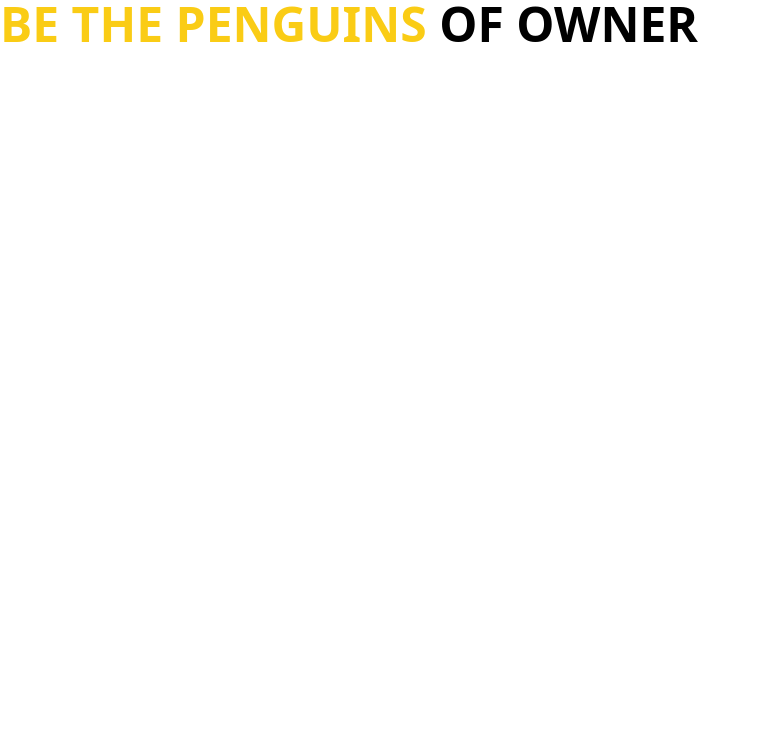
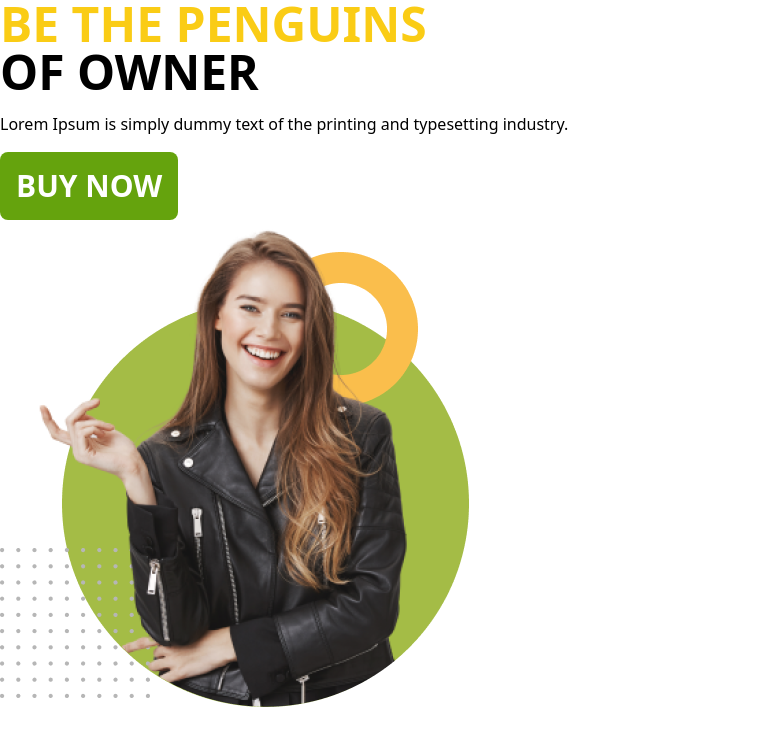
Before and after one commit to hellotherefoysal/penguin-fashion, a plain HTML site: page index.html in a window 1280 px wide. Shown: the whole page, without its empty margins (0-760 px from the left). Drawn offline with nearby package versions, Linux system fonts and the light colour scheme.

Commit message:
header updated

```diff
--- a/index.html
+++ b/index.html
@@ -19,9 +19,23 @@
       </script>
 </head>
 <body>
-    <h1 class="text-5xl uppercase font-bold">
-        <span class="text-yellow-400">Be The Penguins</span>
-        <span>Of Owner</span>
-    </h1>
+    <!-- header section start -->
+<header>
+    <section class="container mx-auto">
+        <div class="space-y-4">
+            <h1 class="text-5xl uppercase font-bold">
+                <span class="text-yellow-400">Be The Penguins</span>
+                <br>
+                <span>Of Owner</span>
+            </h1>
+            <p>Lorem Ipsum is simply dummy text of the printing and typesetting industry.</p>
+            <button class="text-3xl font-semibold uppercase bg-lime-600 text-white py-4 px-4 rounded-lg">Buy Now</button>
+        </div>
+        <div>
+            <img src="images/model.png" alt="">
+        </div>
+    </section>
+</header>
+    <!-- header section end -->
 </body>
 </html>
```
